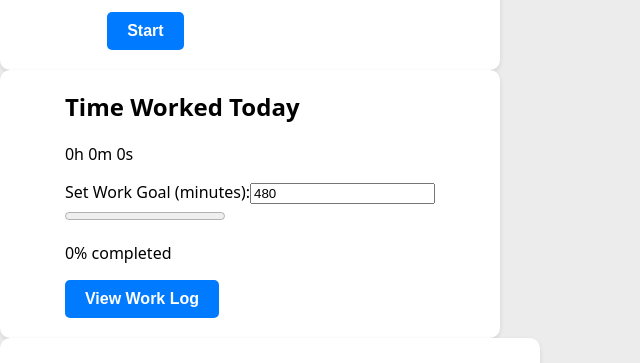
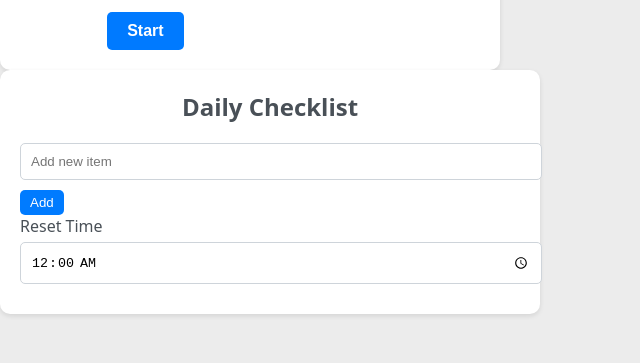
Before and after one commit to JustinMacGregor/Temple, a React (Create React App) app: page / in a window 1280 px wide. Shown: the part 437-800 px from the top of the page, without its empty margins (0-640 px from the left). Built offline with nearby package versions, Linux system fonts and the light colour scheme.

Commit message:
Updated work log in seconds, Checklist items saved on refresh

```diff
--- a/src/App.js
+++ b/src/App.js
@@ -36,11 +36,11 @@ function App() {
                 </div>
             </Draggable>
 
-            <Draggable onStop={(e, data) => handleDragStop('timeWorkedToday', e, data)} defaultPosition={positions.timeWorkedToday} cancel=".no-drag">
-                <div style={{ width: '500px' }}>
-                    <TimeWorkedToday />
-                </div>
-            </Draggable>
+            {/*<Draggable onStop={(e, data) => handleDragStop('timeWorkedToday', e, data)} defaultPosition={positions.timeWorkedToday} cancel=".no-drag">*/}
+            {/*    <div style={{ width: '500px' }}>*/}
+            {/*        <TimeWorkedToday />*/}
+            {/*    </div>*/}
+            {/*</Draggable>*/}
 
             <Draggable onStop={(e, data) => handleDragStop('dailyChecklist', e, data)} defaultPosition={positions.dailyChecklist} cancel=".no-drag">
                 <div style={{ width: '500px' }}>
--- a/src/components/DailyChecklist/DailyChecklist.js
+++ b/src/components/DailyChecklist/DailyChecklist.js
@@ -3,8 +3,13 @@ import { DragDropContext, Droppable, Draggable } from 'react-beautiful-dnd';
 import './DailyChecklist.css'; // Importing Styles
 
 const DailyChecklist = () => {
-    const [checklist, setChecklist] = useState([]);
-    const [resetTime, setResetTime] = useState('00:00');
+    const storedChecklist = JSON.parse(localStorage.getItem('dailyChecklist')) || [];
+    const [checklist, setChecklist] = useState(storedChecklist);
+
+
+    const storedResetTime = localStorage.getItem('resetTime') || '00:00';
+    const [resetTime, setResetTime] = useState(storedResetTime);
+
     const [item, setItem] = useState('');
 
     const moveItem = (index, direction) => {
--- a/src/components/PomodoroTimer/PomodoroTimer.js
+++ b/src/components/PomodoroTimer/PomodoroTimer.js
@@ -1,4 +1,4 @@
-import { useEffect, useState } from "react";
+import {useEffect, useRef, useState} from "react";
 import { CountdownCircleTimer } from "react-countdown-circle-timer";
 import { Button, TextField, Switch, FormControlLabel } from "@material-ui/core";
 import "./PomodoroTimer.css"
@@ -11,35 +11,20 @@ const PomodoroTimer = () => {
     const [breakDuration, setBreakDuration] = useState(5 * 60);
     const [autoStartBreak, setAutoStartBreak] = useState(false);
     const [autoStartFlow, setAutoStartFlow] = useState(false);
-    const [formattedTime, setFormattedTime] = useState("");
+
+    const [workLog, setWorkLog] = useState(
+        parseInt(localStorage.getItem("workLog")) || 0
+    );
 
     useEffect(() => {
-        const workLog = localStorage.getItem("workLog");
-        if (workLog) {
-            // Load work log from local storage
-        } else {
-            // Initialize work log in local storage
-            localStorage.setItem("workLog", JSON.stringify([]));
-        }
-    }, []);
+        localStorage.setItem("workLog", workLog);
+    }, [workLog]);
 
     useEffect(() => {
         if (isWorkTime) {
             setTimerDuration(flowDuration);
         }
     }, [flowDuration, isWorkTime]);
-
-    useEffect(() => {
-        const countdownInterval = setInterval(() => {
-            const time = formatTime(timerDuration);
-            document.title = `${isWorkTime ? "Work: " : "Break: "}${time}`;
-            setFormattedTime(time);
-        }, 1000);
-
-        return () => {
-            clearInterval(countdownInterval);
-        };
-    }, [timerDuration, isWorkTime]);
 
     const handleStartPause = () => {
         if (timerDuration === 0 || timerDuration === "") {
@@ -49,12 +34,8 @@ const PomodoroTimer = () => {
     };
 
     const handleComplete = () => {
-        let workLog = JSON.parse(localStorage.getItem("workLog"));
-
         if (isWorkTime) {
-            workLog.push(timerDuration);
-            localStorage.setItem("workLog", JSON.stringify(workLog));
-
+            setWorkLog((prevWorkLog) => prevWorkLog + timerDuration);
             // Switch to break time
             setIsWorkTime(false);
             if (autoStartBreak) {
@@ -83,12 +64,6 @@ const PomodoroTimer = () => {
         }
     };
 
-
-
-
-
-
-
     const formatTime = (timeInSeconds) => {
         const hours = Math.floor(timeInSeconds / 3600);
         const minutes = Math.floor((timeInSeconds % 3600) / 60);
@@ -110,10 +85,7 @@ const PomodoroTimer = () => {
         return formattedTime.trim();
     };
 
-
-
 // Pomodoro.js
-
     return (
         <div className="container">
             <div className="no-drag">
```
